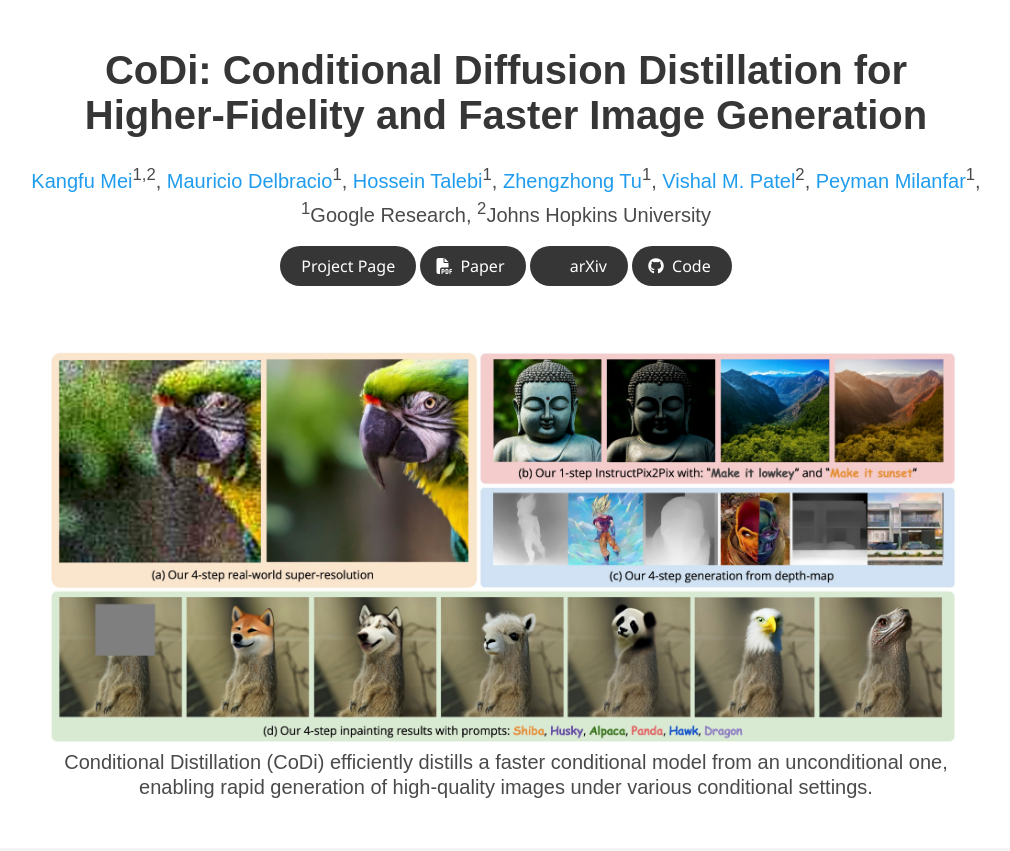
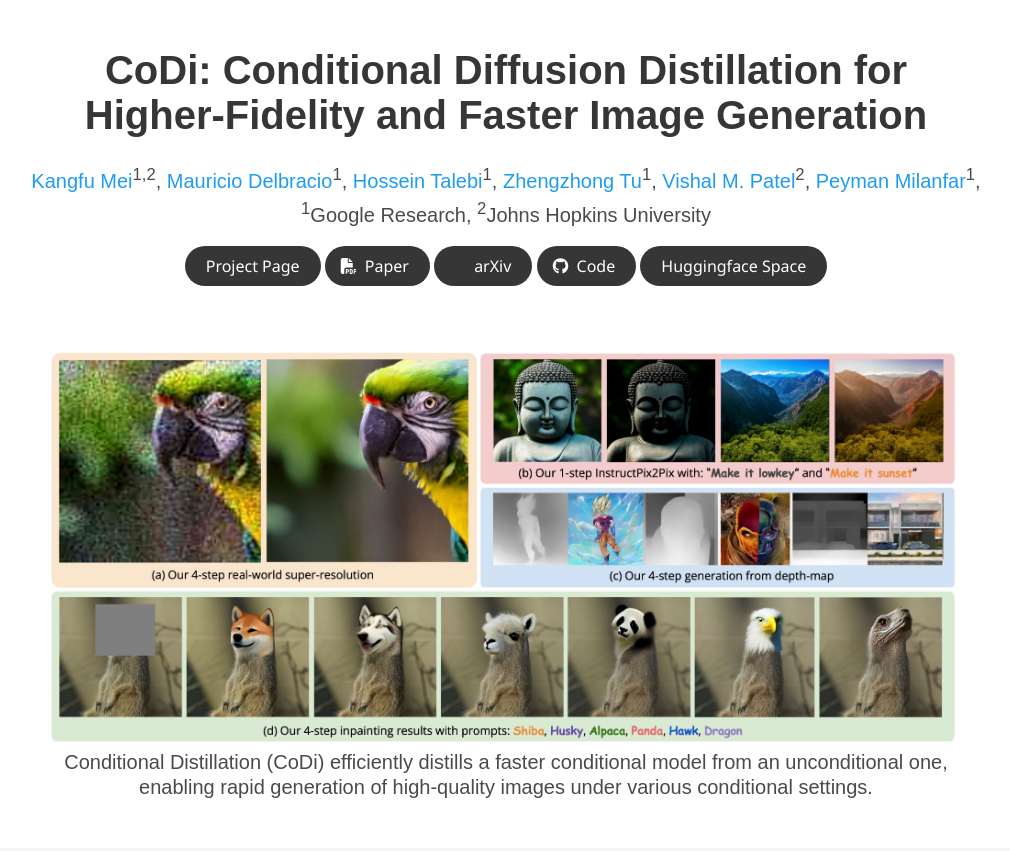
Before and after one commit to fast-codi/fast-codi.github.io, a plain HTML site: page index.html in a window 1280 px wide. Shown: the top 851 px of the page, without its empty margins (134-1144 px from the left). Drawn offline with nearby package versions, Linux system fonts and the light colour scheme; some icons are missing; a web font is replaced by a local one.

Commit message:
update website

```diff
--- a/index.html
+++ b/index.html
@@ -92,6 +92,12 @@
                       <i class="fab fa-github"></i>
                   </span>
                   <span>Code</span>
+                  </a>
+              </span>
+              <span class="link-block">
+                <a href="https://huggingface.co/spaces/MKFMIKU/CoDi"
+                   class="external-link button is-normal is-rounded is-dark">
+                  <span>Huggingface Space</span>
                   </a>
               </span>
             </div>
```
